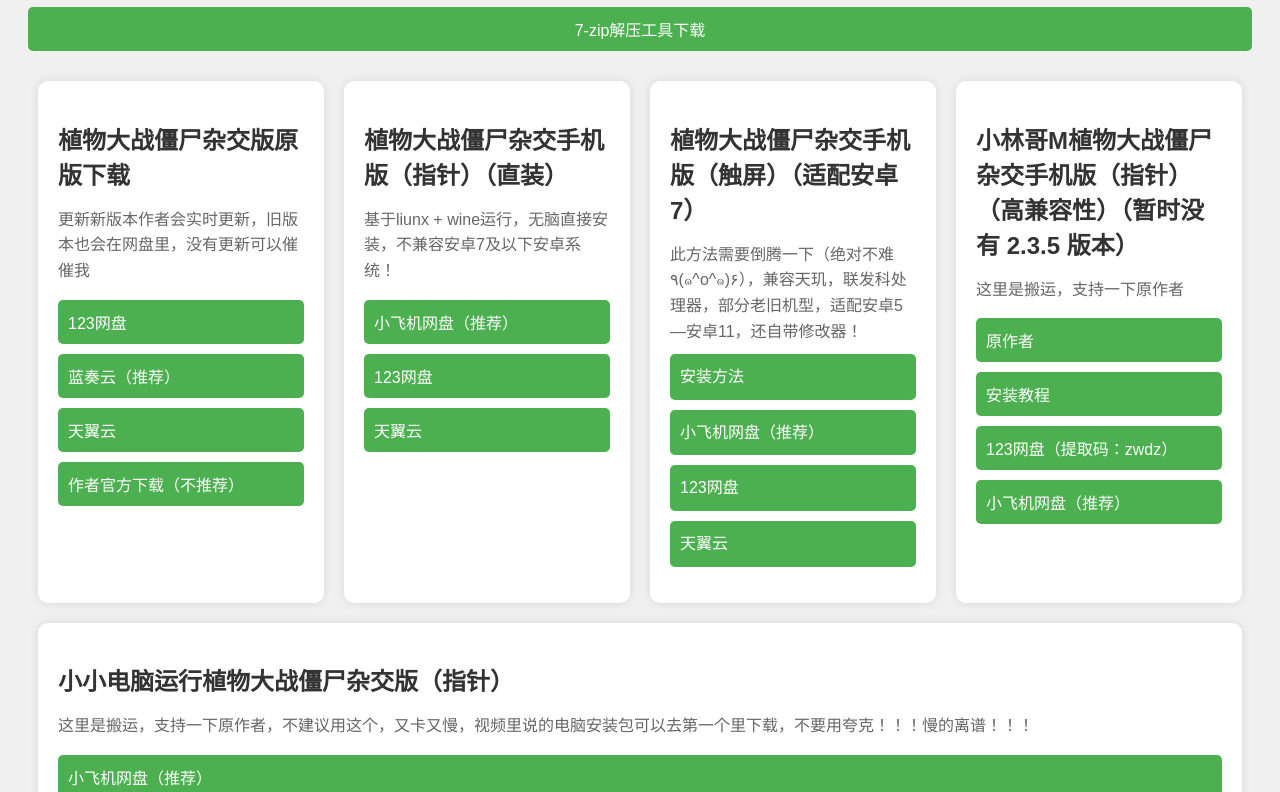
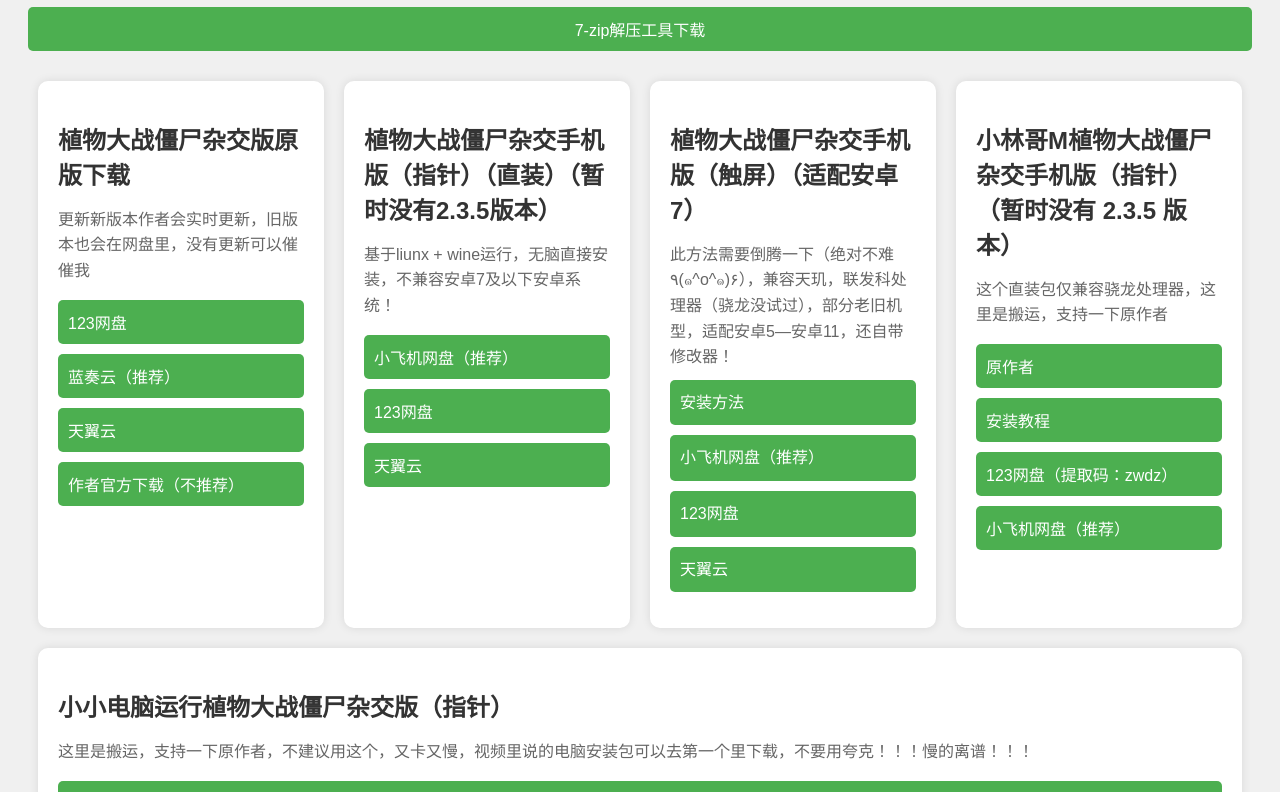
Before and after one commit to laozhaozhijaing/web-Resource, a plain HTML site: page index.html in a window 1280 px wide. Shown: the part 682-1474 px from the top of the page. Drawn offline with Linux system fonts and the light colour scheme.

Commit message:
更新 index.html

```diff
--- a/index.html
+++ b/index.html
@@ -122,7 +122,7 @@
         <a class="link" href="https://pan.quark.cn/s/22bfc3717c51">作者官方下载（不推荐）</a>
     </div>
     <div class="column">
-        <h2>植物大战僵尸杂交手机版（指针）（直装）</h2>
+        <h2>植物大战僵尸杂交手机版（指针）（直装）（暂时没有2.3.5版本）</h2>
         <p>基于liunx + wine运行，无脑直接安装，不兼容安卓7及以下安卓系统！</p>
         <a class="link" href="https://share.feijipan.com/s/jFBn4BAa?code=0000">小飞机网盘（推荐）</a>
         <a class="link" href="https://www.123pan.com/s/LOh9jv-d42D.html">123网盘</a>
@@ -130,15 +130,15 @@
     </div>
     <div class="column">
         <h2>植物大战僵尸杂交手机版（触屏）（适配安卓7）</h2>
-        <p>此方法需要倒腾一下（绝对不难٩(๑^o^๑)۶），兼容天玑，联发科处理器，部分老旧机型，适配安卓5—安卓11，还自带修改器！
+        <p>此方法需要倒腾一下（绝对不难٩(๑^o^๑)۶），兼容天玑，联发科处理器（骁龙没试过），部分老旧机型，适配安卓5—安卓11，还自带修改器！
         <a class="link" href="https://share.feijipan.com/n/GJZNqc">安装方法</a>
         <a class="link" href="https://share.feijipan.com/s/9qBylJbH?code=0000">小飞机网盘（推荐）</a>
         <a class="link" href="https://www.123pan.com/s/LOh9jv-R42D.html">123网盘</a>
         <a class="link" href="https://cloud.189.cn/web/share?code=nmuqua6fUzYb（访问码：5x2r）">天翼云</a>
     </div>
     <div class="column">
-        <h2>小林哥m植物大战僵尸杂交手机版（指针）（高兼容性）（暂时没有 2.3.5 版本）</h2>
-        <p>这里是搬运，支持一下原作者</p>
+        <h2>小林哥m植物大战僵尸杂交手机版（指针）（暂时没有 2.3.5 版本）</h2>
+        <p>这个直装包仅兼容骁龙处理器，这里是搬运，支持一下原作者</p>
         <a class="link" href="https://space.bilibili.com/183948785">原作者</a>
         <a class="link" href="https://www.bilibili.com/video/BV1WT421r71f/">安装教程</a>
         <a class="link" href="https://www.123pan.com/s/QQF8Vv-KVQ8d.html">123网盘（提取码：zwdz）</a>
```
